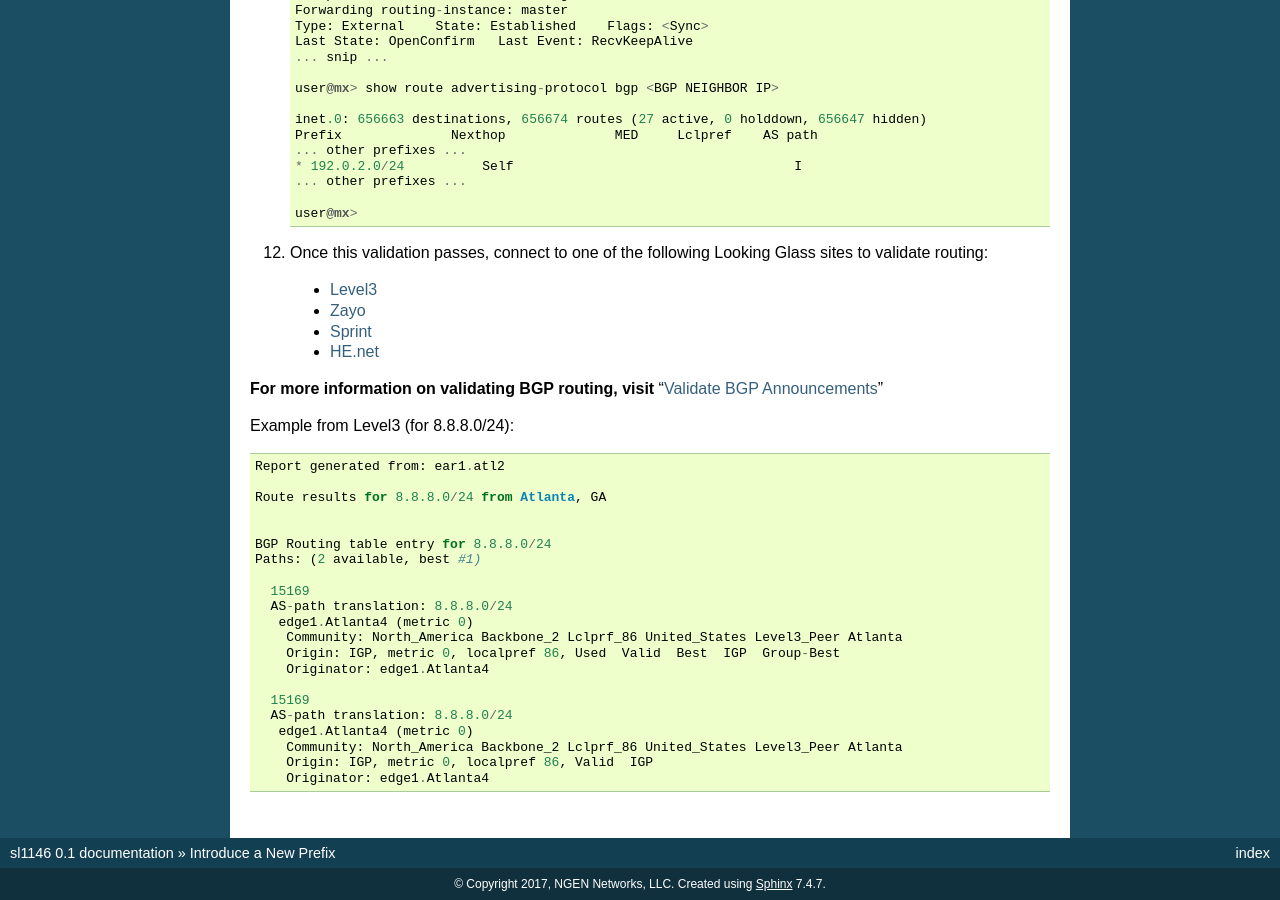
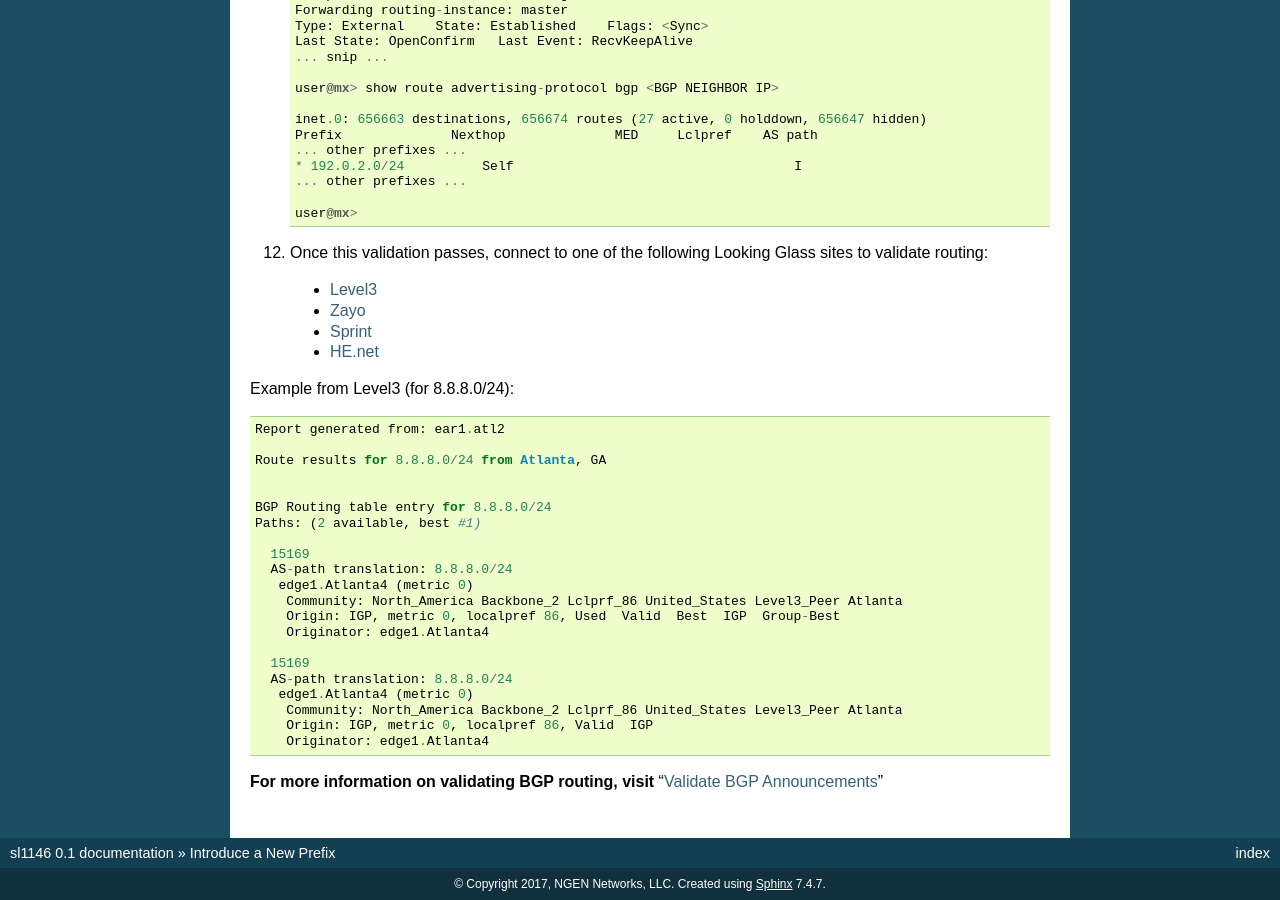
Before and after one commit to ngennetworks/sl1146, a Sphinx documentation site: the page built from docs/source/introduce_new_prefix.rst, in a window 1280 px wide and 900 px high, scrolled down 1927 px. Built offline with Sphinx 7.4.7, drawn with Linux system fonts in a browser that asks for light colours; pages that are not in the unit, such as notebooks, are missing from menus; some of the changed lines change nothing that is shown.

Commit message:
Added doc content

```diff
--- a/docs/source/introduce_new_prefix.rst
+++ b/docs/source/introduce_new_prefix.rst
@@ -126,8 +126,6 @@ In this exercise, we will be adding the documentation prefix "192.0.2.0/24" to a
 .. _Sprint: https://www.sprint.net/lg/
 .. _HE.net: https://lg.he.net/
 
-**For more information on validating BGP routing, visit** ":ref:`bgp-validation`"
-
 Example from Level3 (for 8.8.8.0/24)::
 
     Report generated from: ear1.atl2
@@ -151,3 +149,5 @@ Example from Level3 (for 8.8.8.0/24)::
         Community: North_America Backbone_2 Lclprf_86 United_States Level3_Peer Atlanta
         Origin: IGP, metric 0, localpref 86, Valid  IGP
         Originator: edge1.Atlanta4
+
+**For more information on validating BGP routing, visit** ":ref:`bgp-validation`"
```
